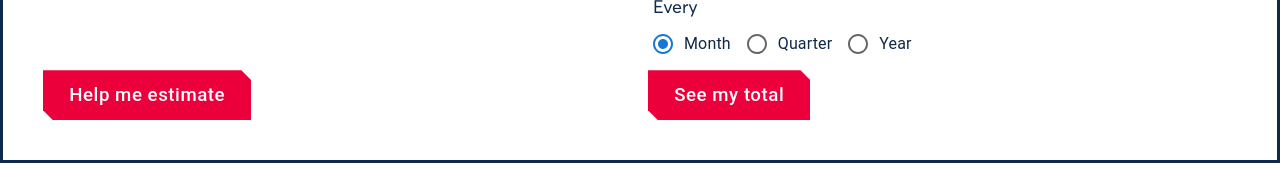
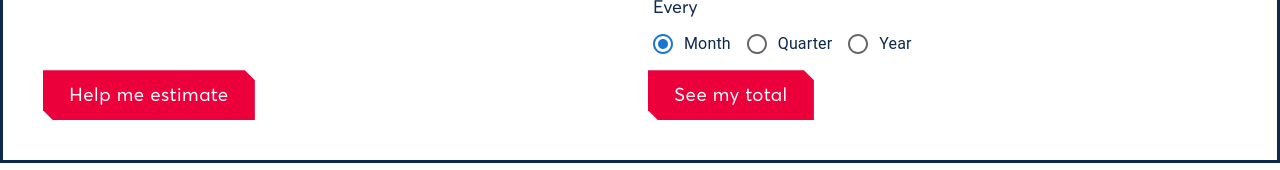
Before and after one commit to nestauk/heating-comparison-ts, a React (Create React App) app: page / in a window 1280 px wide. Shown: the part 240-410 px from the top of the page. Built offline with nearby package versions, Linux system fonts and the light colour scheme; a web font is replaced by a local one.

Commit message:
Button font override

```diff
--- a/src/App.css
+++ b/src/App.css
@@ -30,6 +30,7 @@ h3 {
   color: black;
 }
 p {
+  font-family: "Averta";
   font-size: 1em;
 }
 
@@ -106,6 +107,7 @@ p {
 }
 
 .btn--primary {
+  font-family: "Averta";
   background-color:#eb003b;
   color:#fff;
   -webkit-clip-path:polygon(100% 100%, 10px 100%, 0% calc(100% - 10px), 0% 0%, calc(100% - 10px) 0%, 100% 10px);
@@ -117,6 +119,7 @@ p {
 }
 
 .btn--secondary {
+  font-family: "Averta";
   position:relative;
   background-color:#00745C;
   color: white;
```
